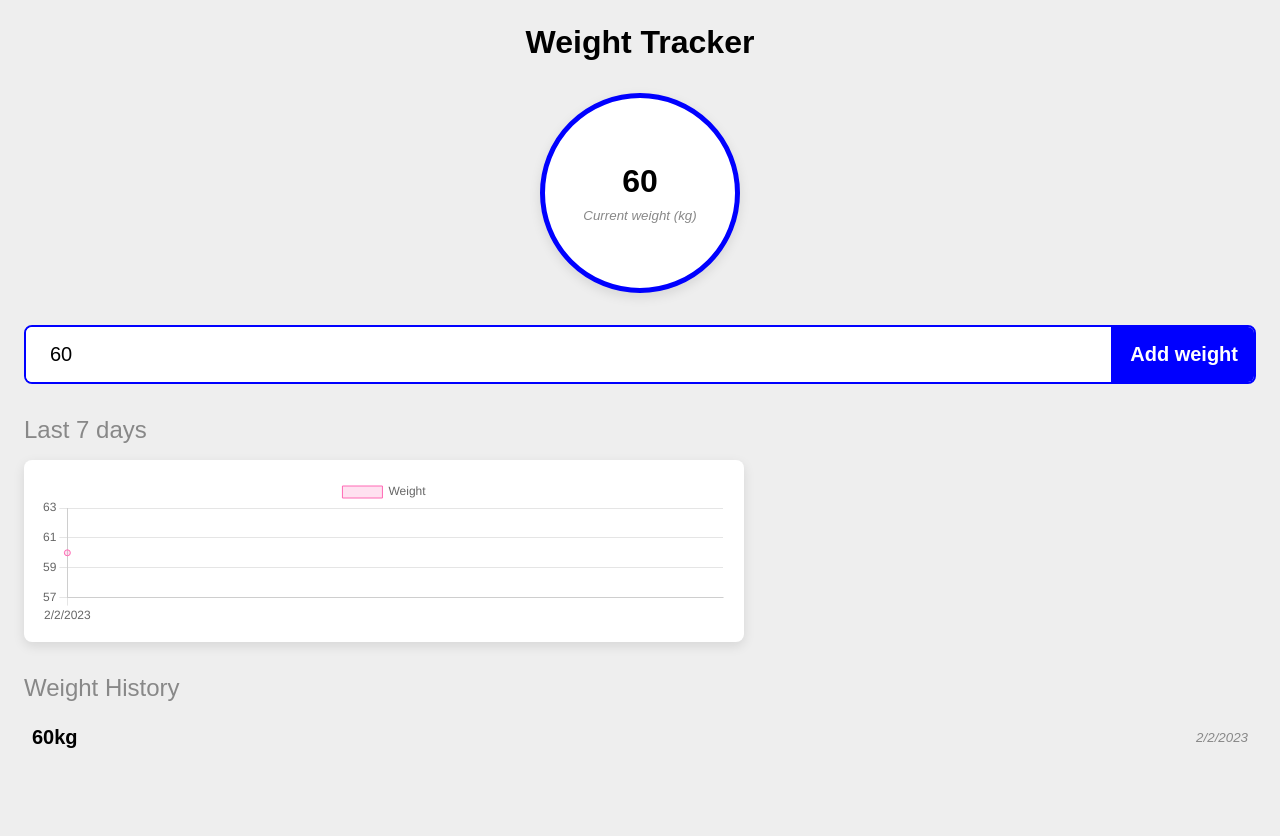
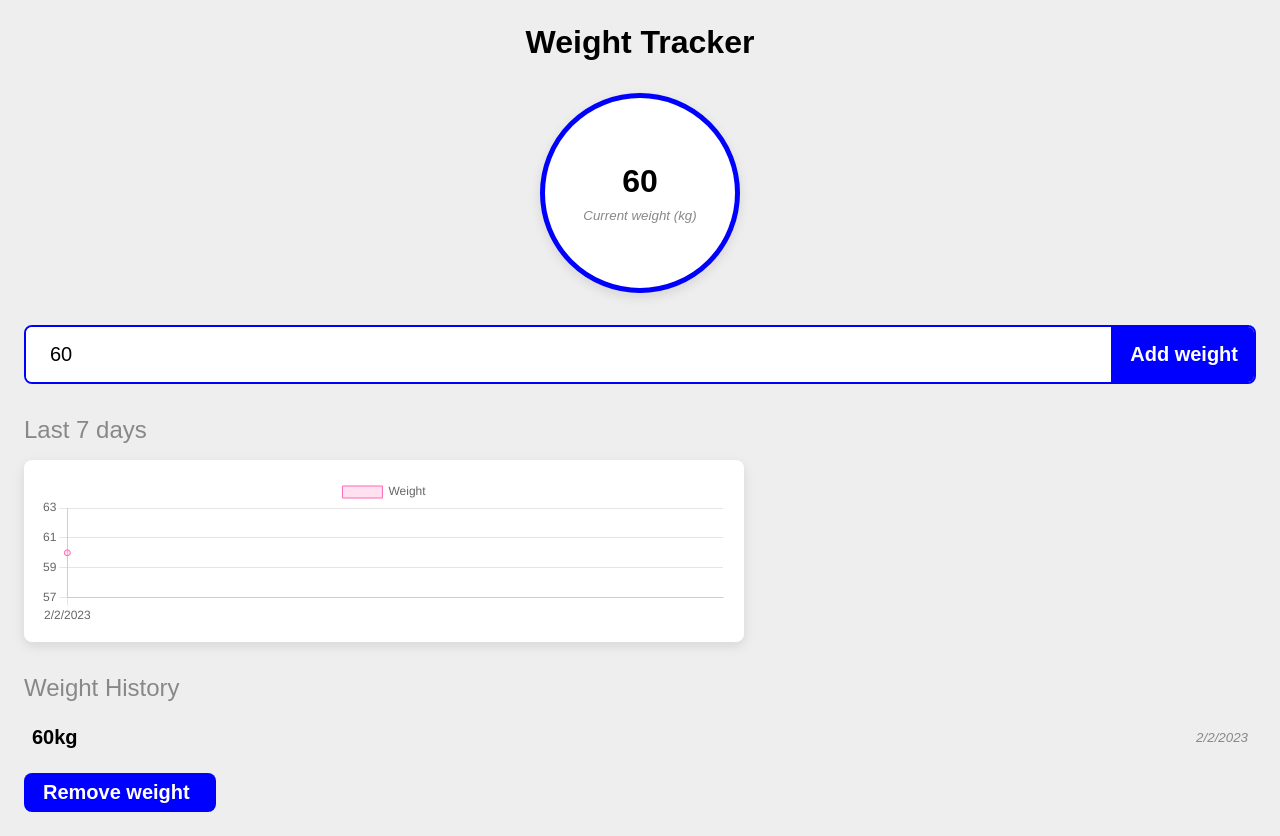
Before and after one commit to FabioDiCeglie/VueJS-Django-Projects, a Vue app in the folder Weight-Tracker/: page / in a window 1280 px wide. Both pictures are taken after a click on the input "Add weight". Before the commit the page ends 800 px from the top, so only its background shows below. Built offline with nearby package versions, Linux system fonts and the light colour scheme.

Commit message:
feat: added remove button

```diff
--- a/Weight-Tracker/src/App.vue
+++ b/Weight-Tracker/src/App.vue
@@ -33,6 +33,11 @@ const addWeight = () => {
   });
   localStorage.setItem("weights", JSON.stringify(weights.value));
   localStorageWeights = localStorage.getItem("weights");
+};
+
+const removeWeight = () => {
+  localStorage.removeItem("weights");
+  window.location.reload();
 };
 
 watch(
@@ -116,6 +121,11 @@ watch(
           </li>
         </ul>
       </div>
+      <input
+        @click="removeWeight()"
+        value="Remove weight"
+        class="remove-weight-button"
+      />
     </div>
   </main>
 </template>
--- a/Weight-Tracker/src/style.css
+++ b/Weight-Tracker/src/style.css
@@ -68,6 +68,28 @@ form input[type="number"] {
   padding: 1rem 1.5rem;
   font-size: 1.25rem;
 }
+.remove-weight-button {
+  appearance: none;
+  outline: none;
+  border: none;
+  cursor: pointer;
+  background-color: blue;
+  padding: 0.5rem 1rem;
+  color: white;
+  font-size: 1.25rem;
+  font-weight: 700;
+  transition: 200ms linear;
+  border-left: 3px solid transparent;
+  margin-top: 1rem;
+  width: 12rem;
+  border-radius: 0.5rem;
+}
+@media (max-width: 420px) {
+  .remove-weight-button {
+    padding: 0.5rem 0.5rem;
+    font-size: 1rem;
+  }
+}
 form input[type="submit"] {
   appearance: none;
   outline: none;
```
